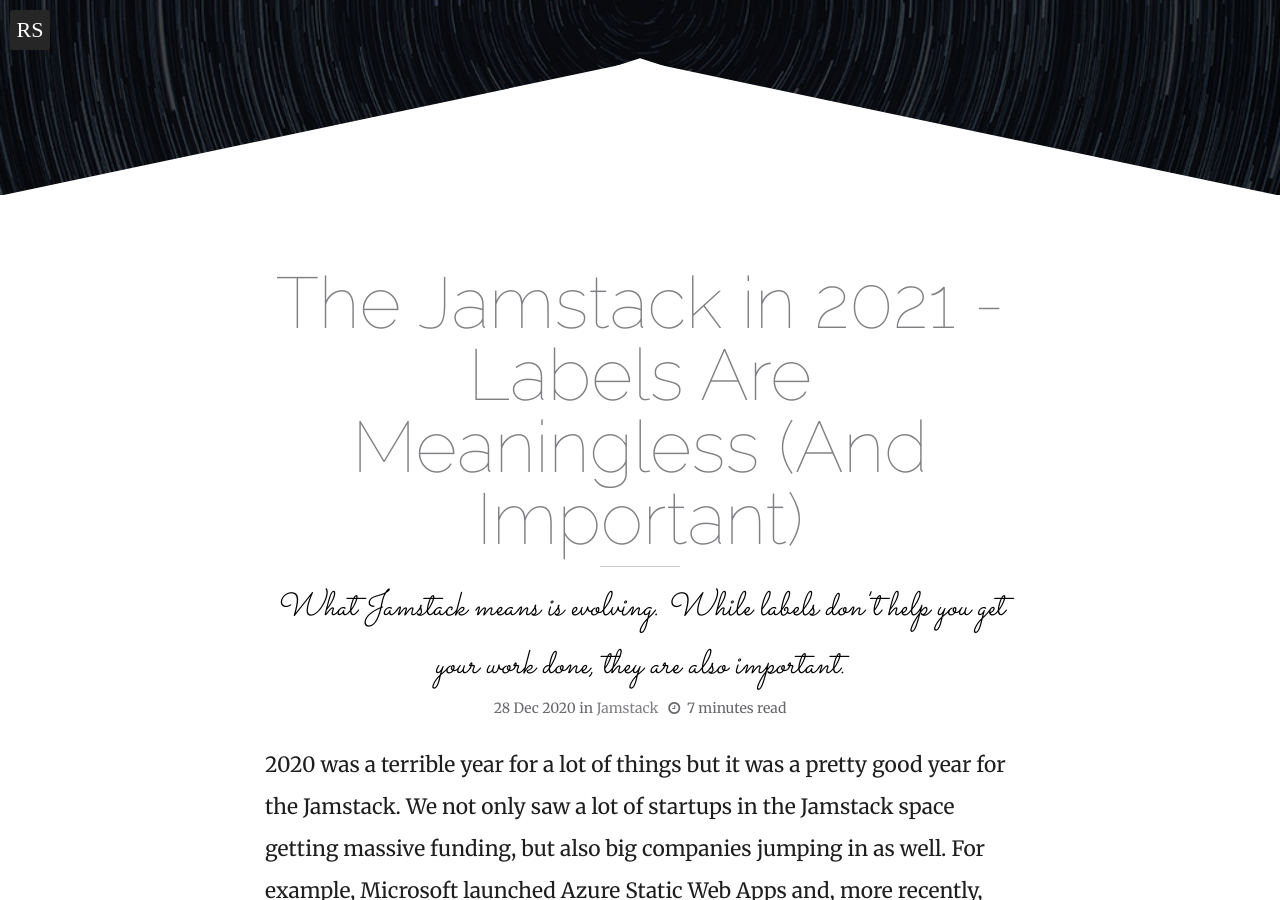
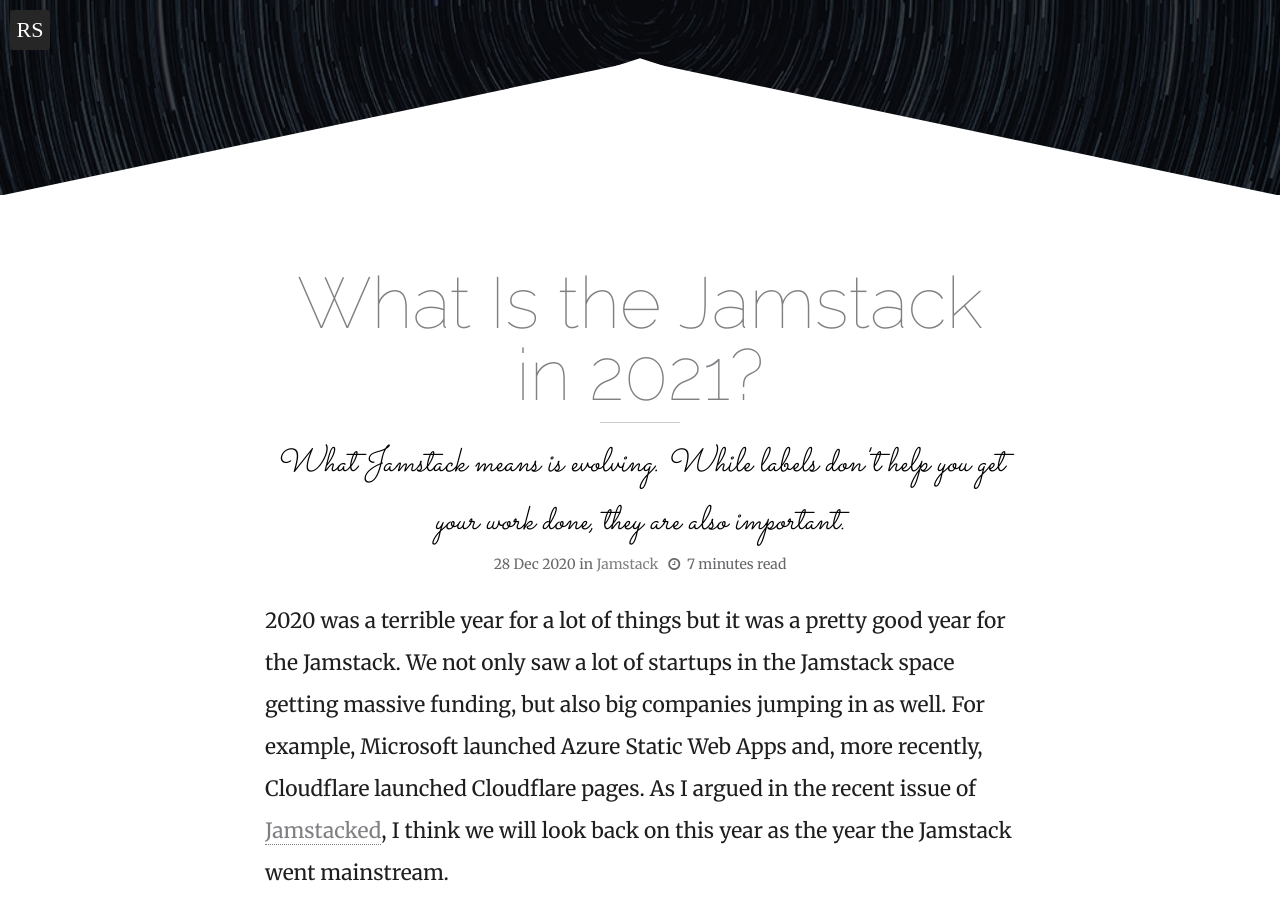
Before and after one commit to remotesynth/remotesynth.github.io, a Jekyll site: the page built from _posts/2020-12-28-jamstack-in-2021.md, in a window 1280 px wide and 900 px high, scrolled down 345 px. Built offline with Jekyll 4.4.1, drawn with Linux system fonts in a browser that asks for light colours; a script that is not in the unit is left out; comment, search, counter and statistics services are not loaded.

Commit message:
Update 2020-12-28-jamstack-in-2021.md

```diff
--- a/_posts/2020-12-28-jamstack-in-2021.md
+++ b/_posts/2020-12-28-jamstack-in-2021.md
@@ -1,6 +1,6 @@
 ---
 layout: post
-title: The Jamstack in 2021 - Labels Are Meaningless (And Important)
+title: What Is the Jamstack in 2021?
 date: '2020-12-28'
 description: What Jamstack means is evolving. While labels don't help you get your work done, they are also important.
 categories:
```
